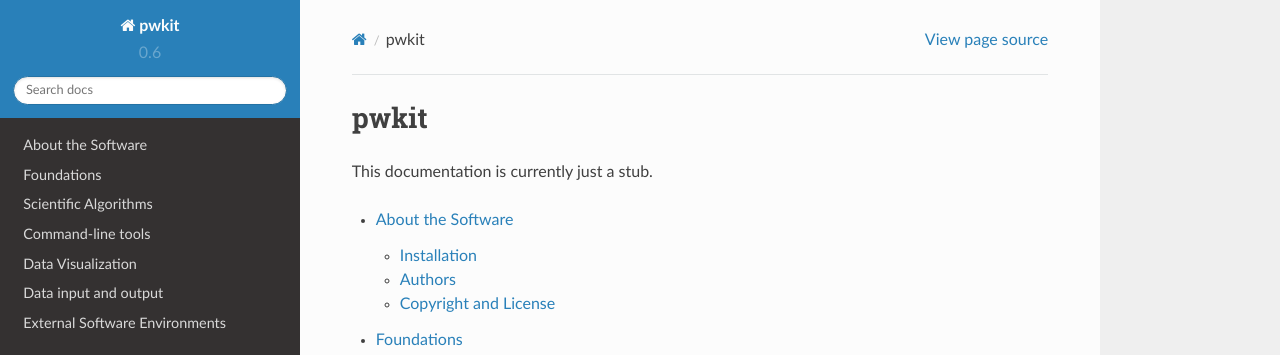
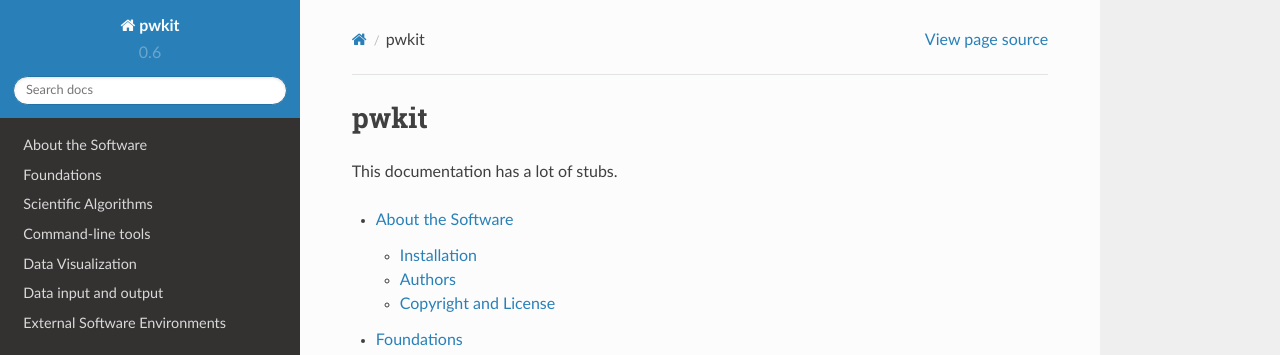
Before and after one commit to pkgw/pwkit, a Sphinx documentation site: the page built from docs/source/index.rst, in a window 1280 px wide and 900 px high. Shown: the top 355 px of the window. Built offline with Sphinx 7.4.7 and the Read the Docs theme 2.0.0, drawn with Linux system fonts in a browser that asks for light colours; formulas are drawn with MathJax 3.

Commit message:
docs: slightly less dismissive self-description ...

```diff
--- a/docs/source/foundations/index.rst
+++ b/docs/source/foundations/index.rst
@@ -5,7 +5,7 @@
 Foundations
 ==============================================================================
 
-This documentation is currently just a stub.
+This documentation has a lot of stubs.
 
 .. toctree::
    :maxdepth: 2
--- a/docs/source/index.rst
+++ b/docs/source/index.rst
@@ -5,7 +5,7 @@
 pwkit
 =====
 
-This documentation is currently just a stub.
+This documentation has a lot of stubs.
 
 .. toctree::
    :maxdepth: 2
--- a/docs/source/io/index.rst
+++ b/docs/source/io/index.rst
@@ -5,7 +5,7 @@
 Data input and output
 ==============================================================================
 
-This documentation is currently just a stub.
+This documentation has a lot of stubs.
 
 .. toctree::
    :maxdepth: 2
--- a/docs/source/section-cli.rst
+++ b/docs/source/section-cli.rst
@@ -5,7 +5,7 @@
 Command-line tools
 ==============================================================================
 
-This documentation is currently just a stub.
+This documentation has a lot of stubs.
 
 .. toctree::
    :maxdepth: 2
--- a/docs/source/section-environments.rst
+++ b/docs/source/section-environments.rst
@@ -5,7 +5,7 @@
 External Software Environments
 ==============================================================================
 
-This documentation is currently just a stub.
+This documentation has a lot of stubs.
 
 .. toctree::
    :maxdepth: 2
--- a/docs/source/section-viz.rst
+++ b/docs/source/section-viz.rst
@@ -5,7 +5,7 @@
 Data Visualization
 ==============================================================================
 
-This documentation is currently just a stub.
+This documentation has a lot of stubs.
 
 .. toctree::
    :maxdepth: 2
```
